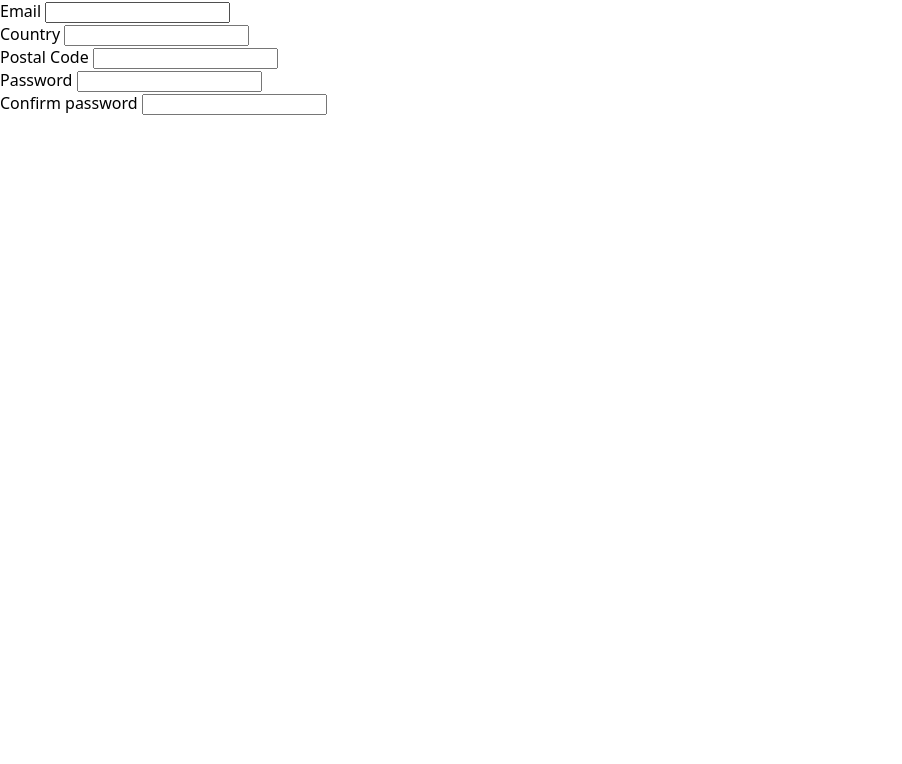
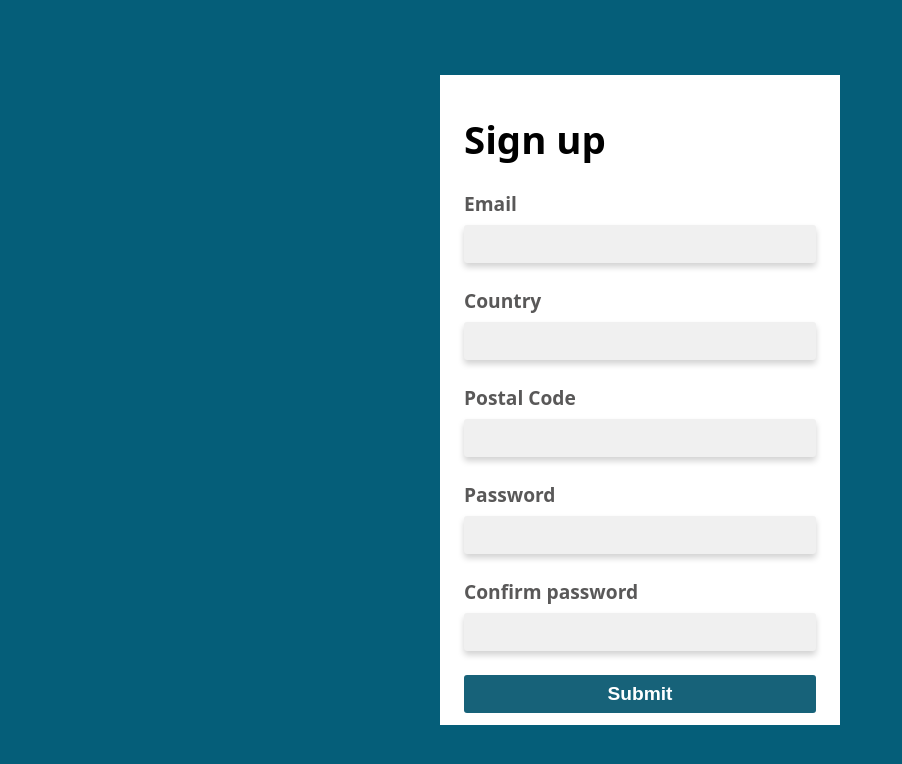
Before and after one commit to ZachTheMighty/form-validation-assigment, a website built with webpack: page src/index.html in a window 1280 px wide. Shown: the whole page, without its empty margins (0-902 px from the left). Built offline with nearby package versions, Linux system fonts and the light colour scheme.

Commit message:
add: css to form

```diff
--- a/src/index.css
+++ b/src/index.css
@@ -18,4 +18,62 @@ body {
     sans-serif;
   margin: 0;
   padding: 0;
+  display: flex;
+  justify-content: center;
+  align-items: center;
+  background-color: #055e79;
 }
+
+form {
+  background-color: white;
+  padding: 12px 24px;
+  font-size: 1.2rem;
+  width: 400px;
+}
+
+form > div {
+  display: flex;
+  flex-flow: column nowrap;
+  gap: 8px;
+  font-weight: bold;
+  color: #595858;
+}
+
+form > div + div {
+  margin-top: 24px;
+}
+
+button {
+  padding: 8px;
+  font-size: inherit;
+  border: 0;
+  background-color: #176279;
+  color: white;
+  font-weight: inherit;
+}
+
+input {
+  border: 0;
+  background-color: #f0f0f0;
+  padding: 8px;
+  outline: 0;
+  box-shadow: 0px 4px 6px 0px rgba(0, 0, 0, 0.18);
+  font-size: 1.2rem;
+}
+
+input,
+button {
+  border-radius: 3px;
+}
+
+input:focus {
+  outline: 2px solid #176279;
+}
+
+input:hover {
+  filter: brightness(0.95);
+}
+
+button:hover {
+  filter: brightness(0.8);
+}
--- a/src/index.html
+++ b/src/index.html
@@ -7,29 +7,33 @@
   </head>
   <body>
     <form novalidate>
+      <h1>Sign up</h1>
       <div>
         <label for="email">Email</label>
-        <input type="text" name="email" id="email" />
+        <input type="text" name="email" id="email" autocomplete="off" />
       </div>
 
       <div>
         <label for="country">Country</label>
-        <input type="text" name="country" id="country" />
+        <input type="text" name="country" id="country" autocomplete="off" />
       </div>
 
       <div>
         <label for="postal">Postal Code</label>
-        <input type="text" name="postal" id="postal" />
+        <input type="text" name="postal" id="postal" autocomplete="off" />
       </div>
 
       <div>
         <label for="password">Password</label>
-        <input type="text" name="password" id="password" />
+        <input type="text" name="password" id="password" autocomplete="off" />
       </div>
 
       <div>
         <label for="confirm">Confirm password</label>
-        <input type="text" name="confirm" id="confirm" />
+        <input type="text" name="confirm" id="confirm" autocomplete="off" />
+      </div>
+      <div>
+        <button>Submit</button>
       </div>
     </form>
   </body>
```
